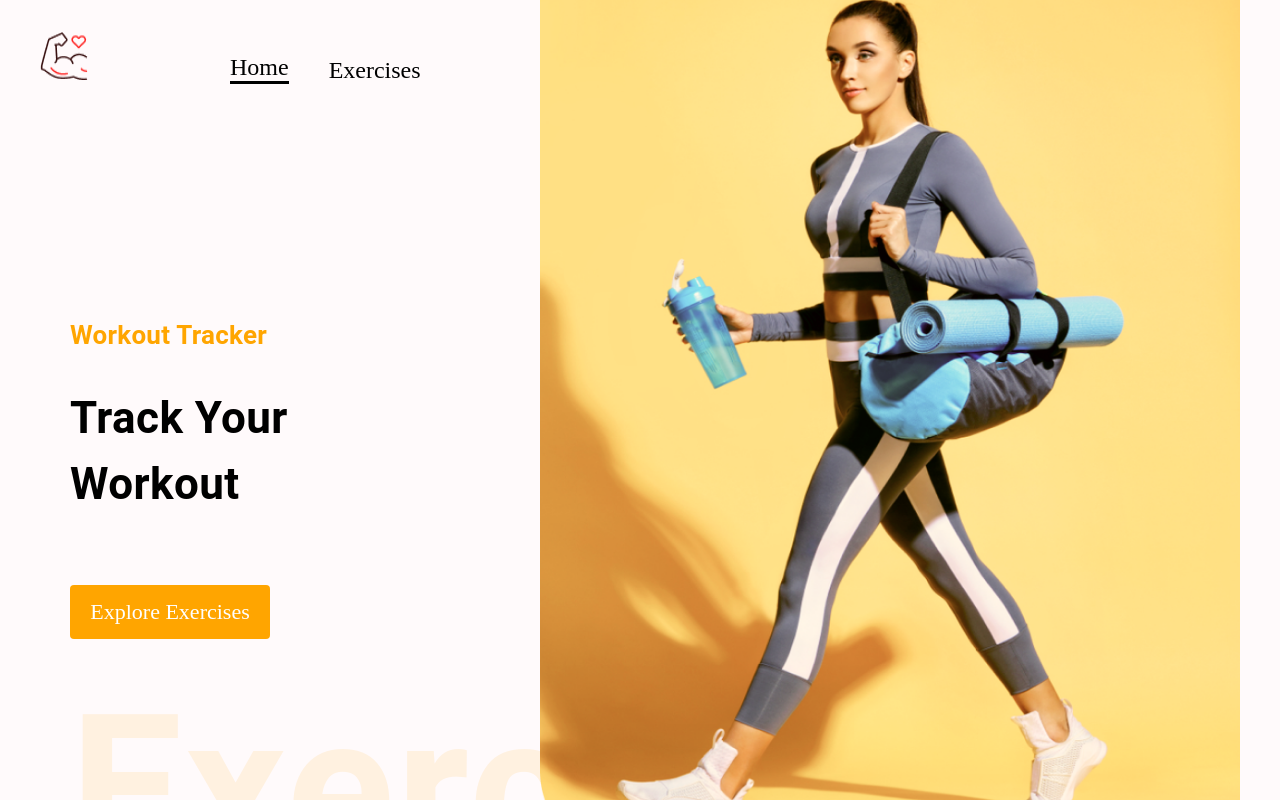
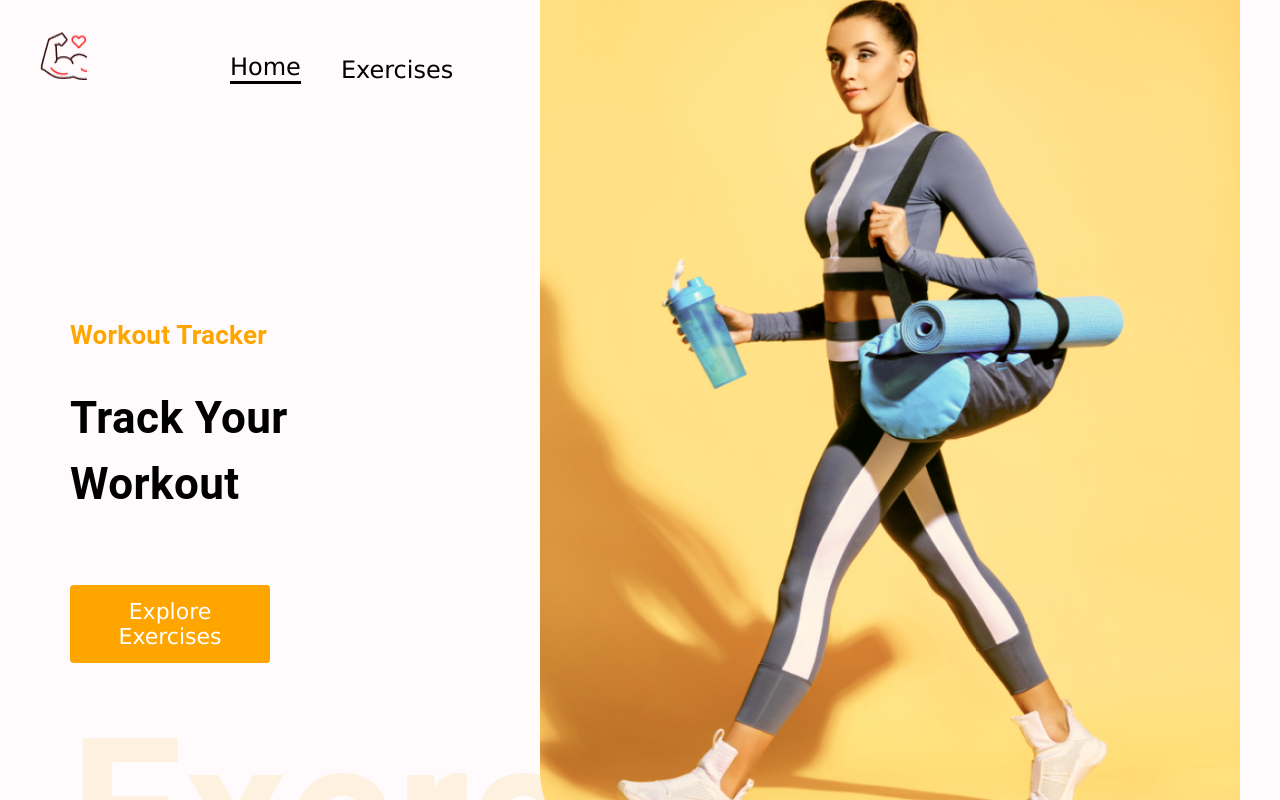
Before and after one commit to zakmun/workout-tracker, a React (Create React App) app in the folder gym-tracker/: page / in a window 1280 px wide. Shown: the top 800 px of the page. Built offline with nearby package versions, Linux system fonts and the light colour scheme; no server answers.

Commit message:
font family update

```diff
--- a/gym-tracker/src/App.css
+++ b/gym-tracker/src/App.css
@@ -1,5 +1,5 @@
 body {
-    font-family: 'Josefin Sans';
+    font-family:Verdana, Geneva, Tahoma, sans-serif;
     background-color: #FFFAFB;
   }
 
```
